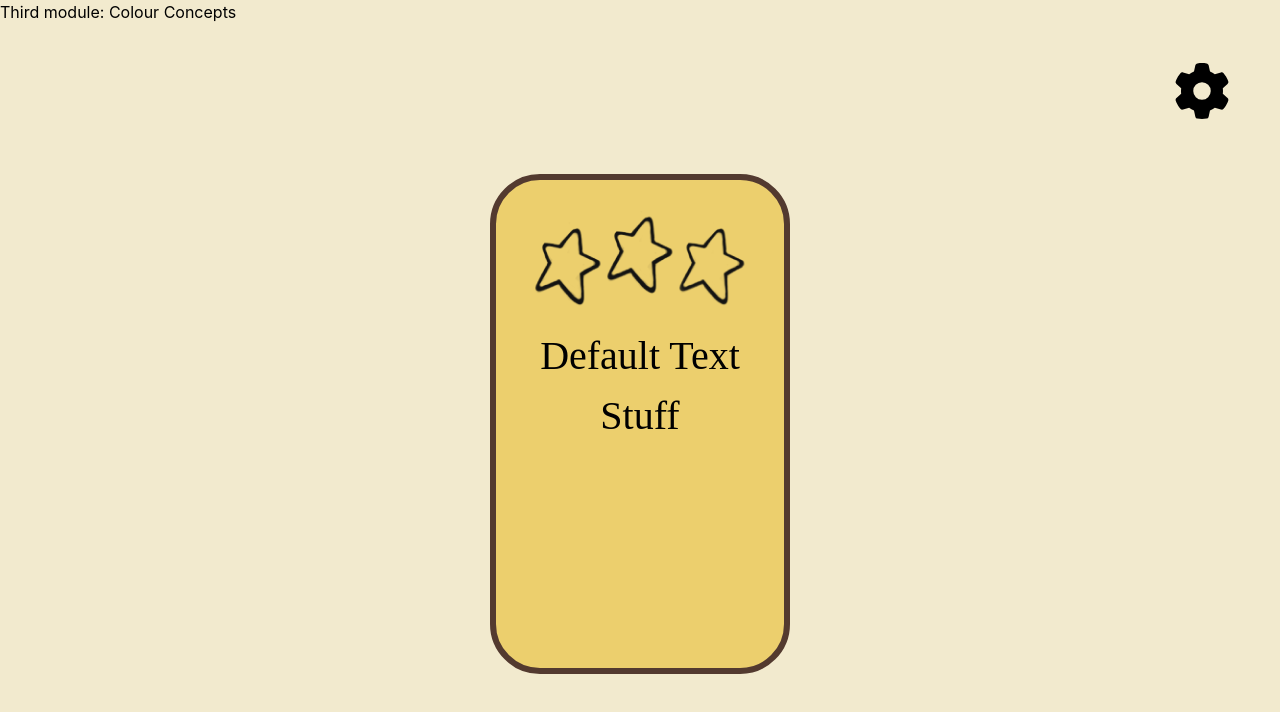
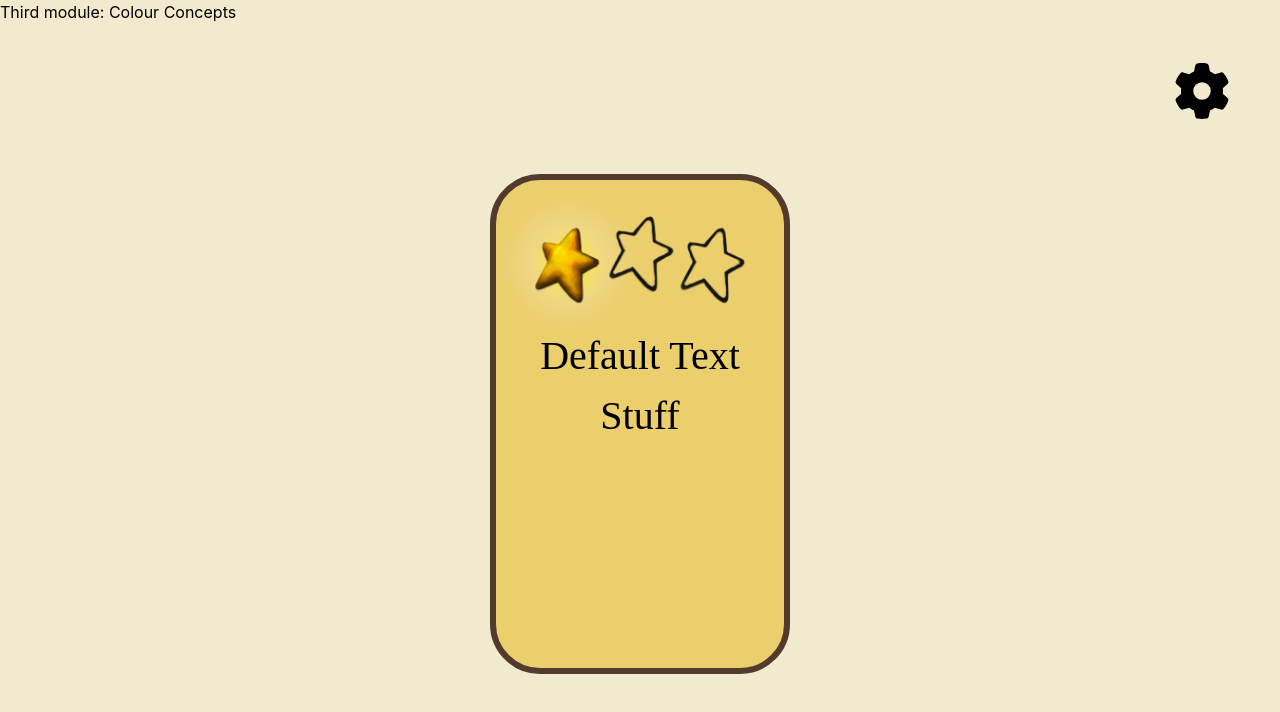
Before and after one commit to SE701G9/Colourful-Adventures, a React (Create React App) app: page /modules/3 in a window 1280 px wide. Shown: the top 712 px of the page. Built offline with nearby package versions, Linux system fonts and the light colour scheme.

Commit message:
Implemented OneStarPopUp component

```diff
--- /dev/null
+++ b/src/components/rewards/OneStarPopUp.tsx
@@ -0,0 +1,21 @@
+import Stars from "./Stars";
+import './NoStarsPopUp.css';
+
+type OneStarPopUpProps = {
+      children: React.ReactNode;
+}
+
+const OneStarPopUp = () => {
+
+      return(
+      <div className = "reward-layout">
+            <Stars
+                  src = {require('../../images/reward-images/oneStar.png')}
+                  alt = {"No stars"}
+                  />
+            <h1> Default Text Stuff</h1>
+      </div>
+      );
+}
+
+export default OneStarPopUp;
--- a/src/pages/Module3Page.tsx
+++ b/src/pages/Module3Page.tsx
@@ -1,12 +1,13 @@
 import MainLayout from "../components/layouts/MainLayout";
 import NoStarsPopUp from "../components/rewards/NoStarsPopUp";
+import OneStarPopUp from "../components/rewards/OneStarPopUp";
 
 
 export default function Module3Page() {
   return (
     <MainLayout>
       <h1>Third module: Colour Concepts</h1>
-      <NoStarsPopUp/>
+      <OneStarPopUp/>
     </MainLayout>
   )
 }
```
